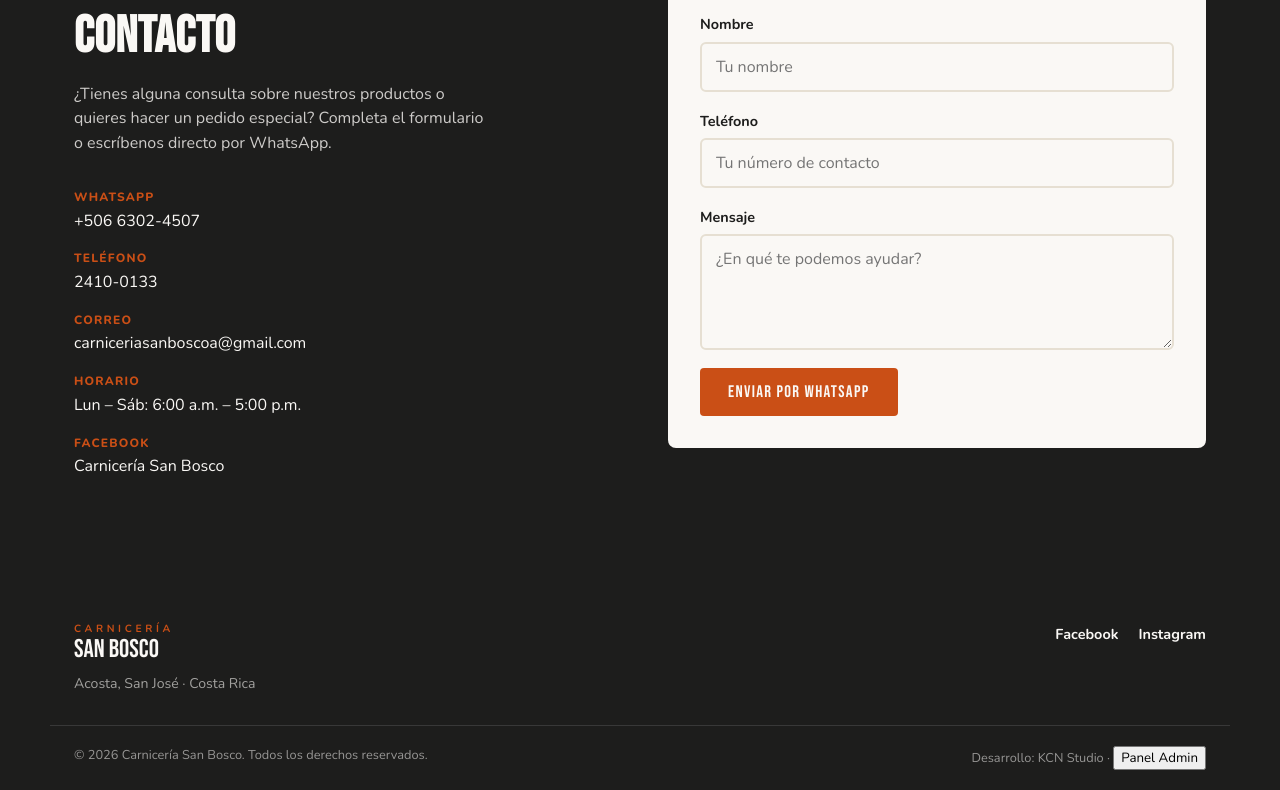
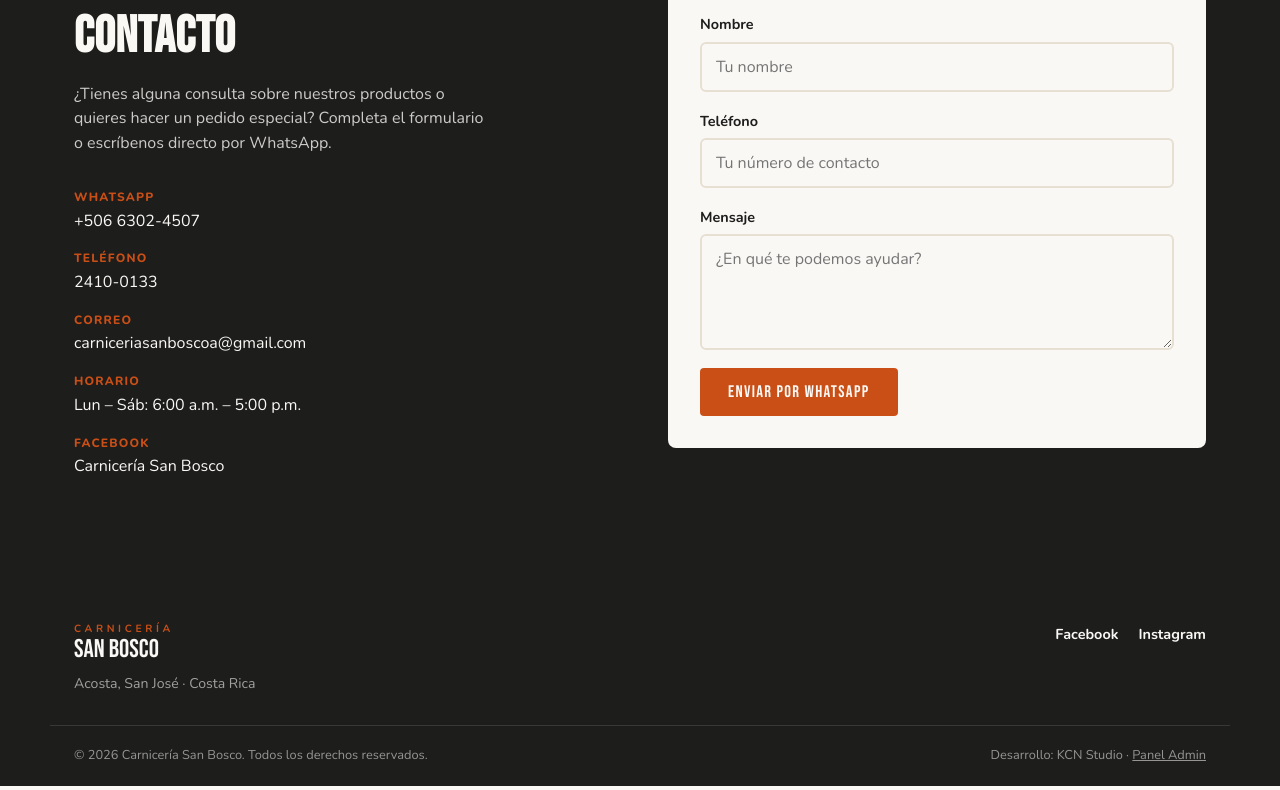
Before and after one commit to kacn1z-del/carniceria-San-Bosco-, a React (Vite) app: page / in a window 1280 px wide. Shown: the part 4129-4919 px from the top of the page. Built offline with nearby package versions, Linux system fonts and the light colour scheme.

Commit message:
Actualizar Footer.css

```diff
--- a/src/components/Footer.css
+++ b/src/components/Footer.css
@@ -59,3 +59,16 @@
   font-size: 0.8rem;
   color: rgba(250, 248, 245, 0.55);
 }
+
+.footer__admin {
+  background: none;
+  border: none;
+  color: rgba(250, 248, 245, 0.55);
+  font-size: 0.8rem;
+  text-decoration: underline;
+  padding: 0;
+}
+
+.footer__admin:hover {
+  color: var(--terracotta);
+}
```
